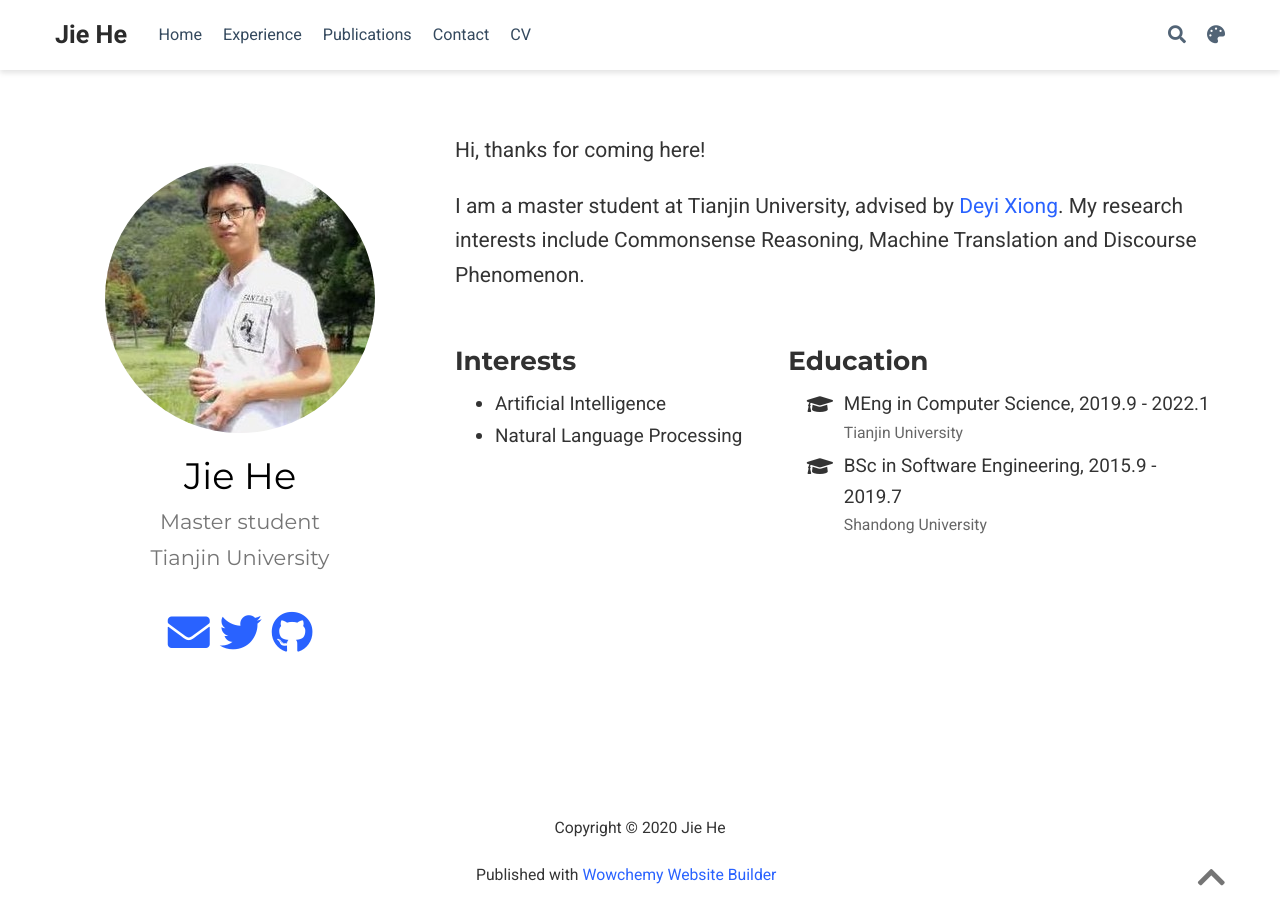
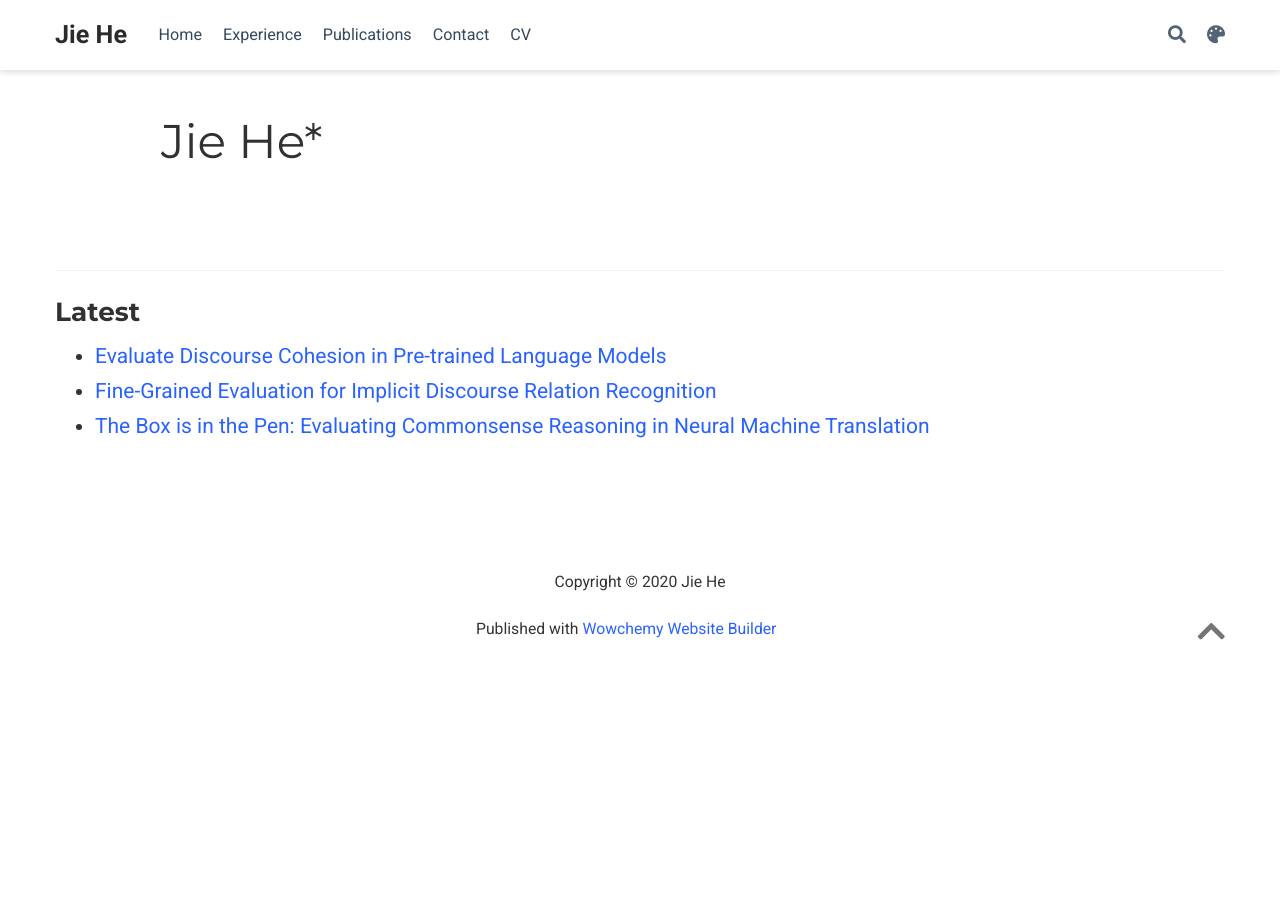
Before and after one commit to probe2/probe2.github.io, a plain HTML site: page author/jie-he/index.html in a window 1280 px wide. After the commit the page ends 800 px from the top, so only its background shows below. Drawn offline with nearby package versions, Linux system fonts and the light colour scheme; some packages are replaced by stand-ins of ours.

Commit message:
build website

```diff
--- a/author/jie-he/index.html
+++ b/author/jie-he/index.html
@@ -272,9 +272,11 @@
 
   <meta property="og:site_name" content="Jie He">
   <meta property="og:url" content="/author/jie-he/">
-  <meta property="og:title" content="Jie He | Jie He">
+  <meta property="og:title" content="Jie He* | Jie He">
   <meta property="og:description" content="Master student"><meta property="og:image" content="/images/icon_hu0b7a4cb9992c9ac0e91bd28ffd38dd00_9727_512x512_fill_lanczos_center_2.png">
   <meta property="twitter:image" content="/images/icon_hu0b7a4cb9992c9ac0e91bd28ffd38dd00_9727_512x512_fill_lanczos_center_2.png"><meta property="og:locale" content="en-us">
+
+    <meta property="og:updated_time" content="2020-09-24T18:46:29&#43;08:00">
 
 
 
@@ -291,9 +293,7 @@
 
 
 
-
-
-  <title>Jie He | Jie He</title>
+  <title>Jie He* | Jie He</title>
 
 </head>
 
@@ -609,6 +609,10 @@
 
 
 
+<div class="universal-wrapper pt-3">
+  <h1>Jie He*</h1>
+</div>
+
 
 <section id="profile-page" class="pt-5">
   <div class="container">
@@ -618,156 +622,24 @@
 
 
 
-
-
-
-
-
-
-
-
-
-
-
-
-
-
-
-<div class="row">
-  <div class="col-12 col-lg-4">
-    <div id="profile">
-
-
-
-      <img class="avatar avatar-circle" src="/author/jie-he/avatar_hudd841f95fcc27ecd61709840c8b6c399_19892_270x270_fill_q90_lanczos_center.jpg" alt="Jie He">
-
-
-      <div class="portrait-title">
-        <h2>Jie He</h2>
-        <h3>Master student</h3>
-
-
-        <h3>
-
-          <span>Tianjin University</span>
-
-        </h3>
-
-      </div>
-
-      <ul class="network-icon" aria-hidden="true">
-
-
-
-
-
-
-
-
-
+    <div class="article-widget content-widget-hr">
+      <h3>Latest</h3>
+      <ul>
 
         <li>
-          <a href="mailto:test@example.org" >
-            <i class="fas fa-envelope big-icon"></i>
-          </a>
+          <a href="/publication/cohesion/">Evaluate Discourse Cohesion in Pre-trained Language Models</a>
         </li>
 
-
-
-
-
-
-
-
-
-
-
+        <li>
+          <a href="/publication/discourse-analysis/">Fine-Grained Evaluation for Implicit Discourse Relation Recognition</a>
+        </li>
 
         <li>
-          <a href="https://twitter.com/lettobelsy" target="_blank" rel="noopener">
-            <i class="fab fa-twitter big-icon"></i>
-          </a>
-        </li>
-
-
-
-
-
-
-
-
-
-
-
-
-        <li>
-          <a href="https://github.com/probe2" target="_blank" rel="noopener">
-            <i class="fab fa-github big-icon"></i>
-          </a>
+          <a href="/publication/commonsense/">The Box is in the Pen: Evaluating Commonsense Reasoning in Neural Machine Translation</a>
         </li>
 
       </ul>
-
     </div>
-  </div>
-  <div class="col-12 col-lg-8">
-
-
-
-
-    <p>Hi, thanks for coming here!</p>
-<p>I am a master student at Tianjin University, advised by
-<a href="http://cic.tju.edu.cn/faculty/xiongdeyi/index.html" target="_blank" rel="noopener">Deyi Xiong</a>. My research interests include Commonsense Reasoning, Machine Translation and Discourse Phenomenon.</p>
-
-
-    <div class="row">
-
-
-      <div class="col-md-5">
-        <h3>Interests</h3>
-        <ul class="ul-interests">
-
-          <li>Artificial Intelligence</li>
-
-          <li>Natural Language Processing</li>
-
-        </ul>
-      </div>
-
-
-
-      <div class="col-md-7">
-        <h3>Education</h3>
-        <ul class="ul-edu fa-ul">
-
-          <li>
-            <i class="fa-li fas fa-graduation-cap"></i>
-            <div class="description">
-              <p class="course">MEng in Computer Science, 2019.9 - 2022.1</p>
-              <p class="institution">Tianjin University</p>
-            </div>
-          </li>
-
-          <li>
-            <i class="fa-li fas fa-graduation-cap"></i>
-            <div class="description">
-              <p class="course">BSc in Software Engineering, 2015.9 - 2019.7</p>
-              <p class="institution">Shandong University</p>
-            </div>
-          </li>
-
-        </ul>
-      </div>
-
-
-    </div>
-  </div>
-</div>
-
-
-
-
-
 
   </div>
 </section>
```
